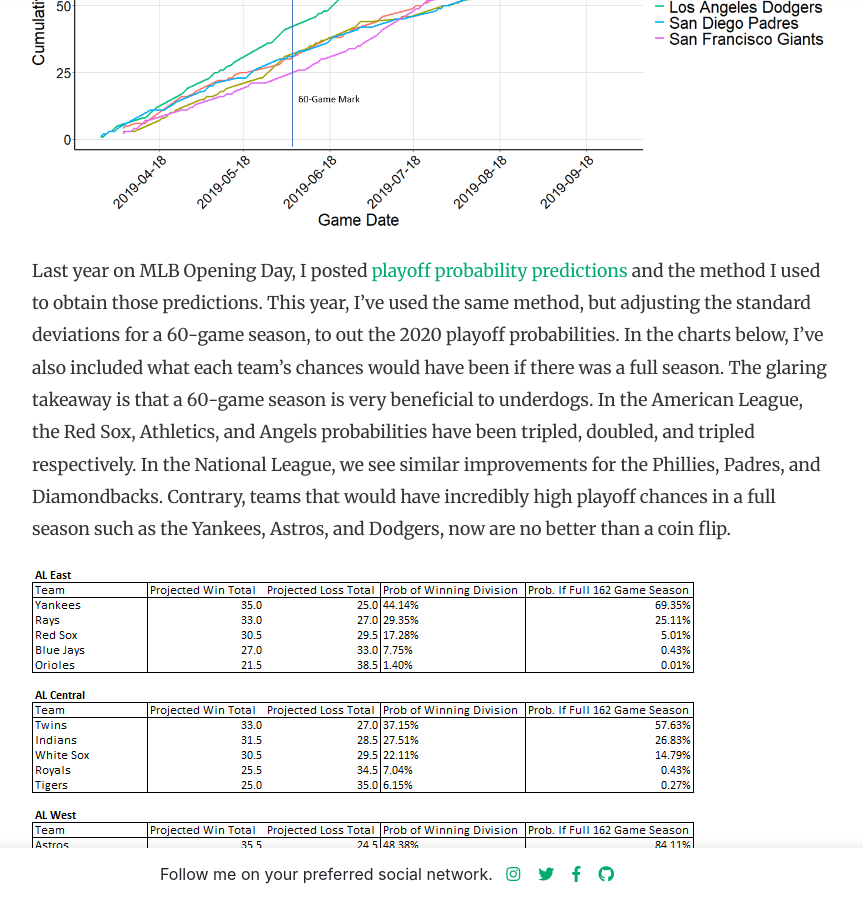
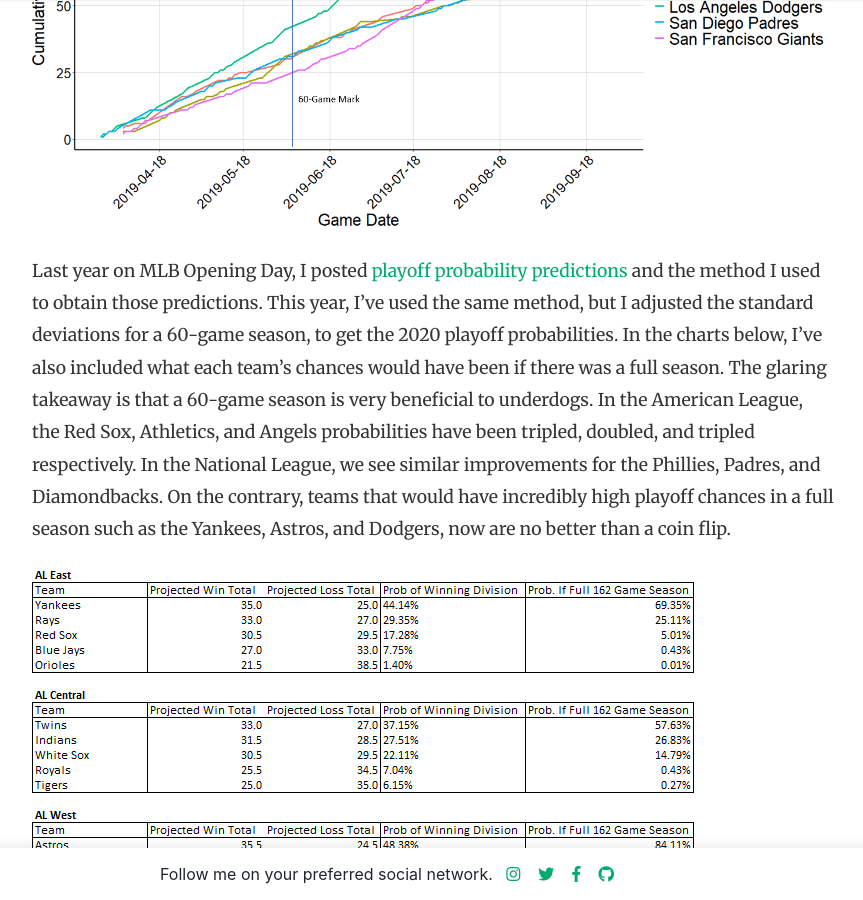
Before and after one commit to malteranalytics/malteranalytics.github.io, a Jekyll site: the page built from _posts/2020-06-23-mlb-playoff-predictions.md, in a window 1280 px wide and 900 px high, scrolled down 5799 px. Shown: the whole window, without its empty margins (253-1116 px from the left). Built offline with Jekyll 4.4.1, drawn with Linux system fonts in a browser that asks for light colours; nearby versions of some CDN libraries; comment, search, counter and statistics services are not loaded; some of the changed text lies outside the part shown.

Commit message:
Update 2020-06-23-mlb-playoff-predictions.md

```diff
--- a/_posts/2020-06-23-mlb-playoff-predictions.md
+++ b/_posts/2020-06-23-mlb-playoff-predictions.md
@@ -13,7 +13,7 @@
 
 
 
-This MLB season, which will compose of just 60 games (seasons are typically 162 games) will be especially exciting because we're not sure if 60 games is a large enough sample size for all statistics to regress towards the mean.  Hence, we may see a much greater variation of team records and individual player statistics than we normally observe in a full season.  In this article, we'll analyze the regression of 2019 player and team stats to better predict what we might see in the 2020 season, followed by the results of my 2020 division win probability model.
+This MLB season, which will comprise of just 60 games (seasons are typically 162 games) will be especially exciting because we're not sure if 60 games is a large enough sample size for all statistics to regress towards the mean.  Hence, we may see a much greater variation of team records and individual player statistics than we normally observe in a full season.  In this article, we'll analyze the regression of 2019 player and team stats to better predict what we might see in the 2020 season, followed by the results of my 2020 division win probability model.
 
 
 
@@ -70,7 +70,7 @@
 
 
 
-Last year on MLB Opening Day, I posted [playoff probability predictions](https://malteranalytics.github.io/mlb-playoff-predictions/){:target="_blank"} and the method I used to obtain those predictions.  This year, I've used the same method, but adjusting the standard deviations for a 60-game season, to out the 2020 playoff probabilities.  In the charts below, I've also included what each team's chances would have been if there was a full season.  The glaring takeaway is that a 60-game season is very beneficial to underdogs.  In the American League, the Red Sox, Athletics, and Angels probabilities have been tripled, doubled, and tripled respectively.  In the National League, we see similar improvements for the Phillies, Padres, and Diamondbacks.  Contrary, teams that would have incredibly high playoff chances in a full season such as the Yankees, Astros, and Dodgers, now are no better than a coin flip.
+Last year on MLB Opening Day, I posted [playoff probability predictions](https://malteranalytics.github.io/mlb-playoff-predictions/){:target="_blank"} and the method I used to obtain those predictions.  This year, I've used the same method, but I adjusted the standard deviations for a 60-game season, to get the 2020 playoff probabilities.  In the charts below, I've also included what each team's chances would have been if there was a full season.  The glaring takeaway is that a 60-game season is very beneficial to underdogs.  In the American League, the Red Sox, Athletics, and Angels probabilities have been tripled, doubled, and tripled respectively.  In the National League, we see similar improvements for the Phillies, Padres, and Diamondbacks.  On the contrary, teams that would have incredibly high playoff chances in a full season such as the Yankees, Astros, and Dodgers, now are no better than a coin flip.
 
 
 
```
